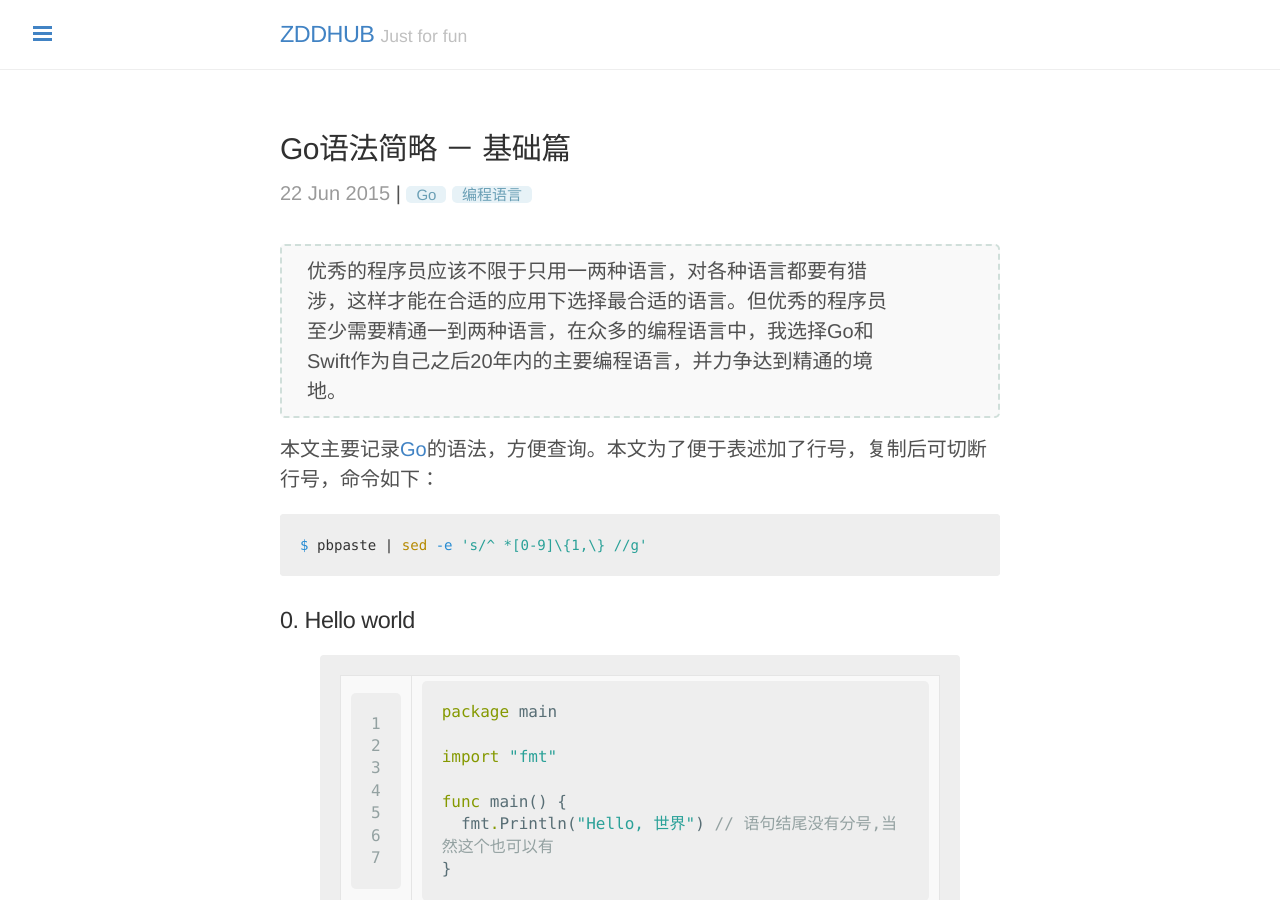
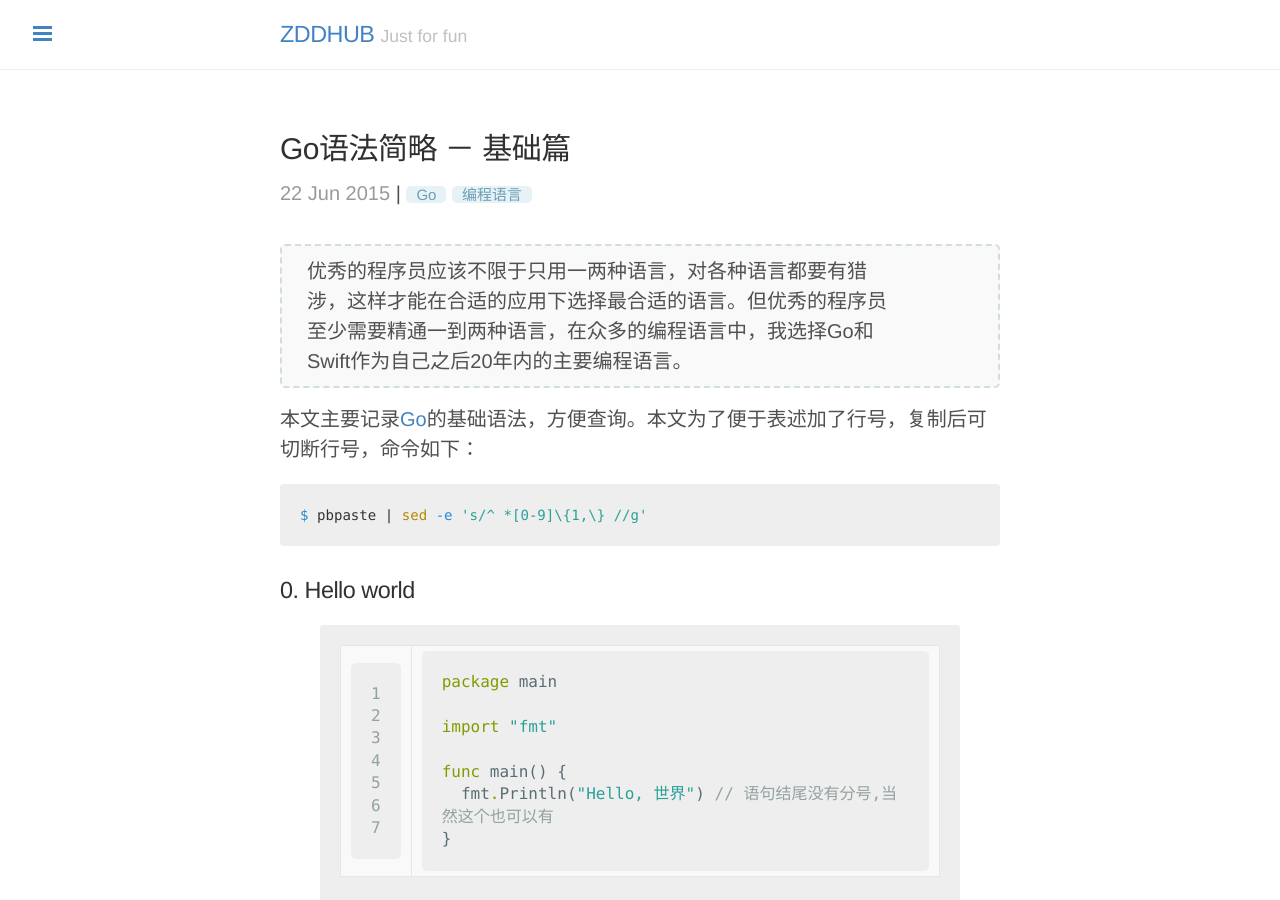
Before and after one commit to zddhub/zddhub.github.io, a Jekyll site: the page built from _posts/2015-06-22-go.md, in a window 1280 px wide and 900 px high. Built offline with Jekyll 4.4.1, drawn with Linux system fonts in a browser that asks for light colours; Markdown is read by kramdown in place of the engine named in the settings; comment, search, counter and statistics services are not loaded.

````diff
--- a/_posts/2015-06-22-go.md
+++ b/_posts/2015-06-22-go.md
@@ -5,9 +5,9 @@
 tags: "Go 编程语言"
 ---
 
-> 优秀的程序员应该不限于只用一两种语言，对各种语言都要有猎涉，这样才能在合适的应用下选择最合适的语言。但优秀的程序员至少需要精通一到两种语言，在众多的编程语言中，我选择Go和Swift作为自己之后20年内的主要编程语言，并力争达到精通的境地。
+> 优秀的程序员应该不限于只用一两种语言，对各种语言都要有猎涉，这样才能在合适的应用下选择最合适的语言。但优秀的程序员至少需要精通一到两种语言，在众多的编程语言中，我选择Go和Swift作为自己之后20年内的主要编程语言。
 
-本文主要记录[Go](https://golang.org/)的语法，方便查询。本文为了便于表述加了行号，复制后可切断行号，命令如下：
+本文主要记录[Go](https://golang.org/)的基础语法，方便查询。本文为了便于表述加了行号，复制后可切断行号，命令如下：
 
 ```sh
 $ pbpaste | sed -e 's/^ *[0-9]\{1,\} //g'
````
Also changed, not shown: other parts of _posts/2015-06-22-go.md (+2 -0 lines), _posts/2015-06-23-go-interface.md (+4 -1 lines), _posts/2015-06-23-goroutine.md (+4 -1 lines).
